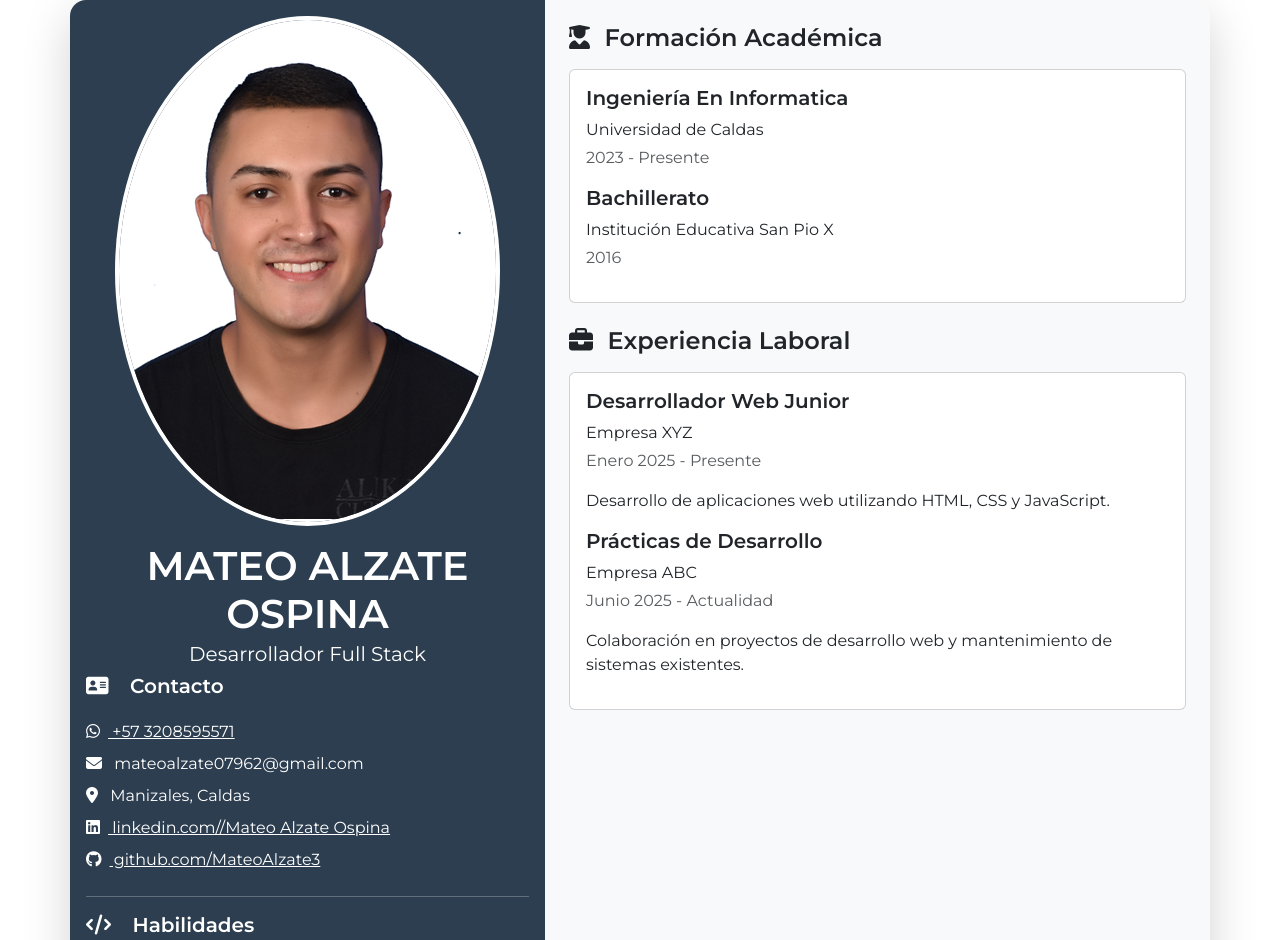
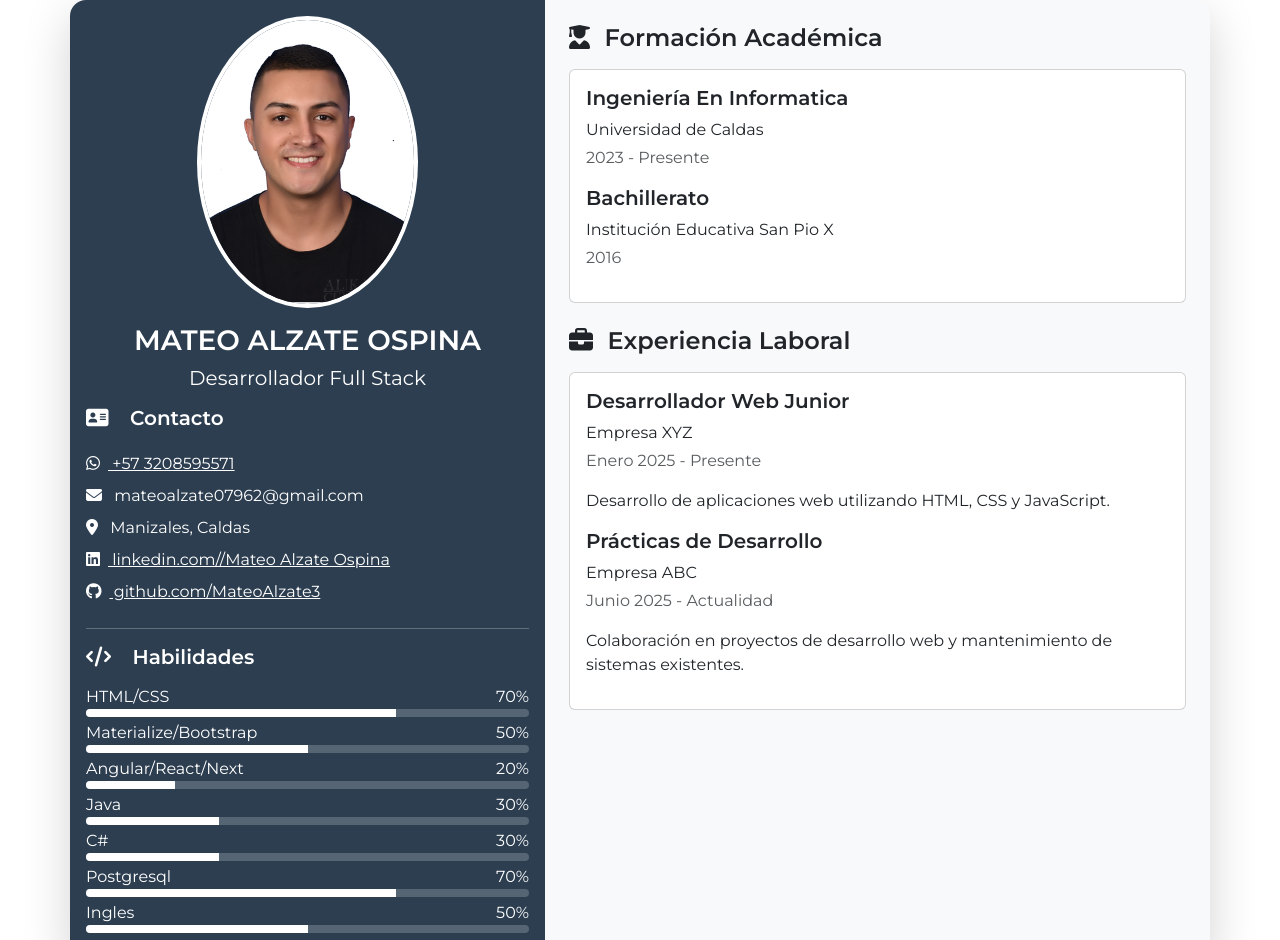
Before and after one commit to MateoAlzate3/MateoAlzate3.github.io, a plain HTML site: page index.html in a window 1280 px wide. Shown: the top 940 px of the page. Drawn offline with nearby package versions, Linux system fonts and the light colour scheme.

Commit message:
Se corrige numero de celular

```diff
--- a/index.html
+++ b/index.html
@@ -32,14 +32,14 @@
       <div class="row shadow-lg rounded-4 overflow-hidden">
         <!-- Columna Izuierda -->
         <div class="col-md-5 bg-primary text-white p-3">
-          <header class="text-center mb-1">
+          <header class="text-center mb-3">
             <img
               src="img/Foto.jpg"
-              class="img-fluid rounded-circle border border-4 border-white mb-3"
+              class="img-resp img-fluid rounded-circle border border-4 border-white mb-3"
               alt="Foto de perfil"
             />
 
-            <h1 class="fw-bold mb-1">MATEO ALZATE OSPINA</h1>
+            <h3 class="fw-bold mb-2">MATEO ALZATE OSPINA</h3>
             <h2 class="h5">Desarrollador Full Stack</h2>
           </header>
           <!-- Contacto -->
@@ -51,7 +51,7 @@
             <ul class="list-unstyled">
               <li class="mb-2">
                 <a
-                  href="https://wa.me/573136850577?text=Hola%20te%20voy%20a%20contratar%20ya"
+                  href="https://wa.me/573208595571?text=Hola%20te%20voy%20a%20contratar%20ya"
                   class="text-white"
                   target="_blank"
                 >
--- a/styles.css
+++ b/styles.css
@@ -4,6 +4,11 @@
 
 .bg-primary{
     background-color: #2c3e50 !important;
+}
+
+.img-resp{
+    max-width: 50%;
+    height: auto;
 }
 
 .progress {
```
